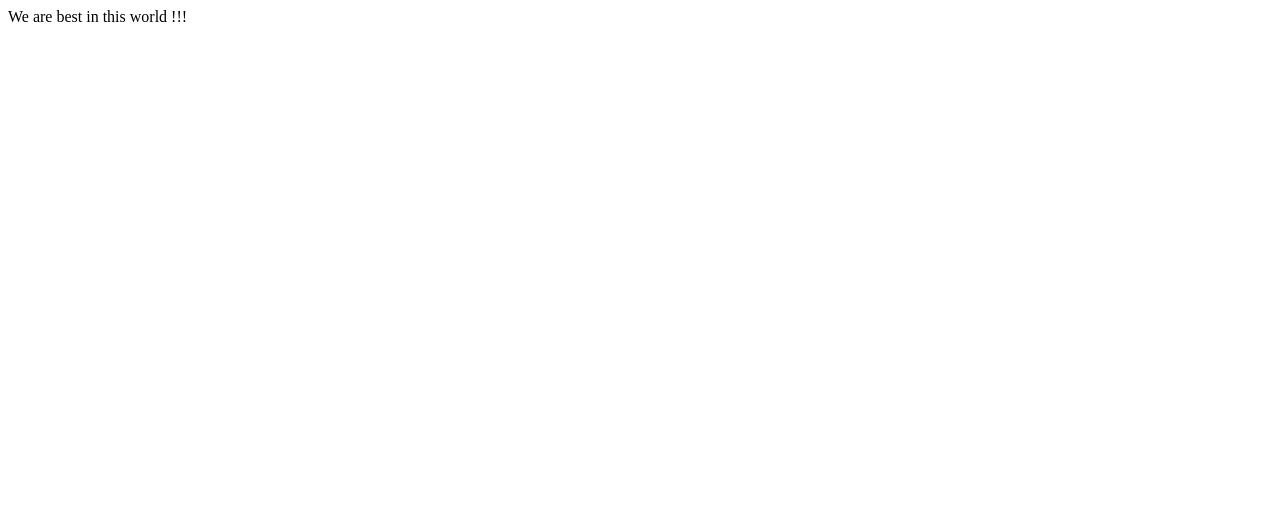
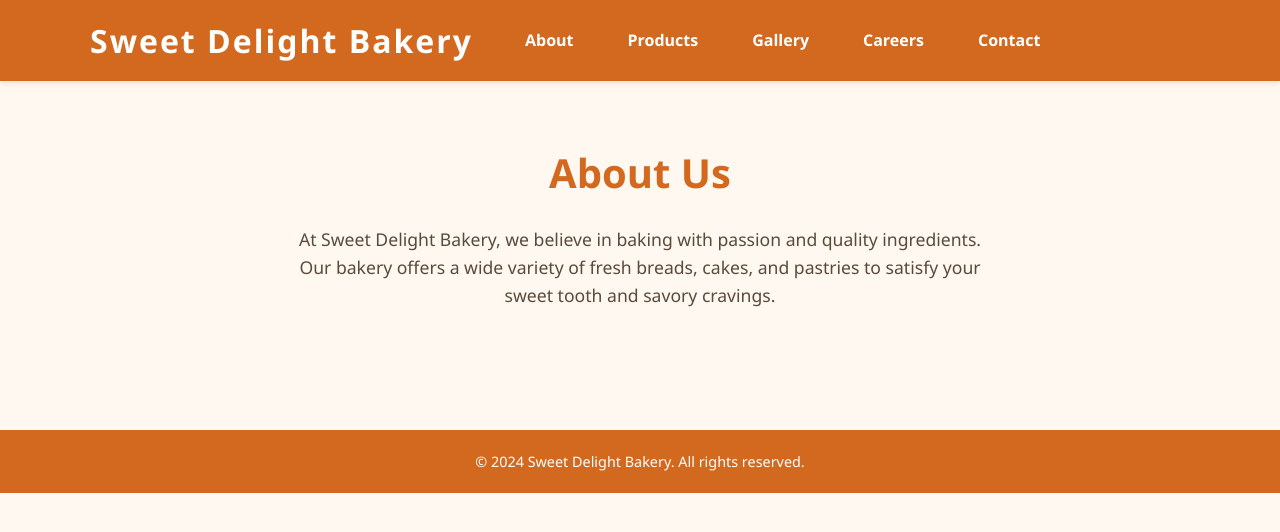
Before and after one commit to Rohitttt36/MinorProject, a plain HTML site: page About.html in a window 1280 px wide. Drawn offline with nearby package versions, Linux system fonts and the light colour scheme.

Commit message:
Update About.html

```diff
--- a/About.html
+++ b/About.html
@@ -1,11 +1,39 @@
 <!DOCTYPE html>
 <html lang="en">
 <head>
-    <meta charset="UTF-8">
-    <meta name="viewport" content="width=device-width, initial-scale=1.0">
-    <title>Document</title>
+  <meta charset="UTF-8" />
+  <meta name="viewport" content="width=device-width, initial-scale=1" />
+  <title>About Us - Sweet Delight Bakery</title>
+  <link rel="stylesheet" href="style.css" />
+  <link href="https://cdn.jsdelivr.net/npm/remixicon@4.1.0/fonts/remixicon.css" rel="stylesheet" />
 </head>
 <body>
-    We are best in this world !!!
+  <header class="header">
+    <div class="container">
+      <h1 class="logo">Sweet Delight Bakery</h1>
+      <nav>
+        <div class="menu-toggle" id="menu-toggle">&#9776;</div>
+        <ul class="nav__links" id="nav-links">
+          <li><a href="about.html" target="_blank">About</a></li>
+          <li><a href="products.html" target="_blank">Products</a></li>
+          <li><a href="gallery.html" target="_blank">Gallery</a></li>
+          <li><a href="careers.html" target="_blank">Careers</a></li>
+          <li><a href="contact.html" target="_blank">Contact</a></li>
+        </ul>
+      </nav>
+    </div>
+  </header>
+  <section id="about" class="about section">
+    <div class="container">
+      <h2>About Us</h2>
+      <p>At Sweet Delight Bakery, we believe in baking with passion and quality ingredients. Our bakery offers a wide variety of fresh breads, cakes, and pastries to satisfy your sweet tooth and savory cravings.</p>
+    </div>
+  </section>
+  <footer class="footer">
+    <div class="container">
+      <p>© 2024 Sweet Delight Bakery. All rights reserved.</p>
+    </div>
+  </footer>
+  <script src="main.js"></script>
 </body>
 </html>
```
